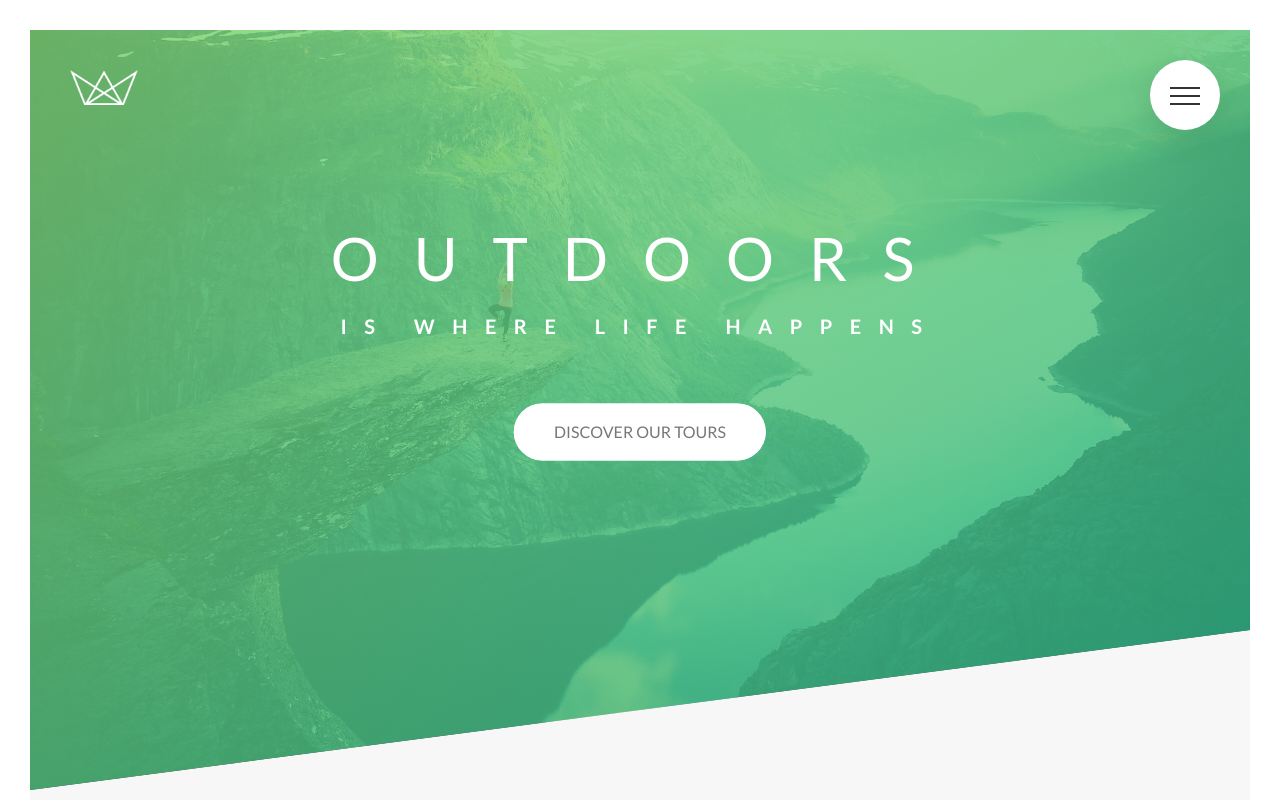
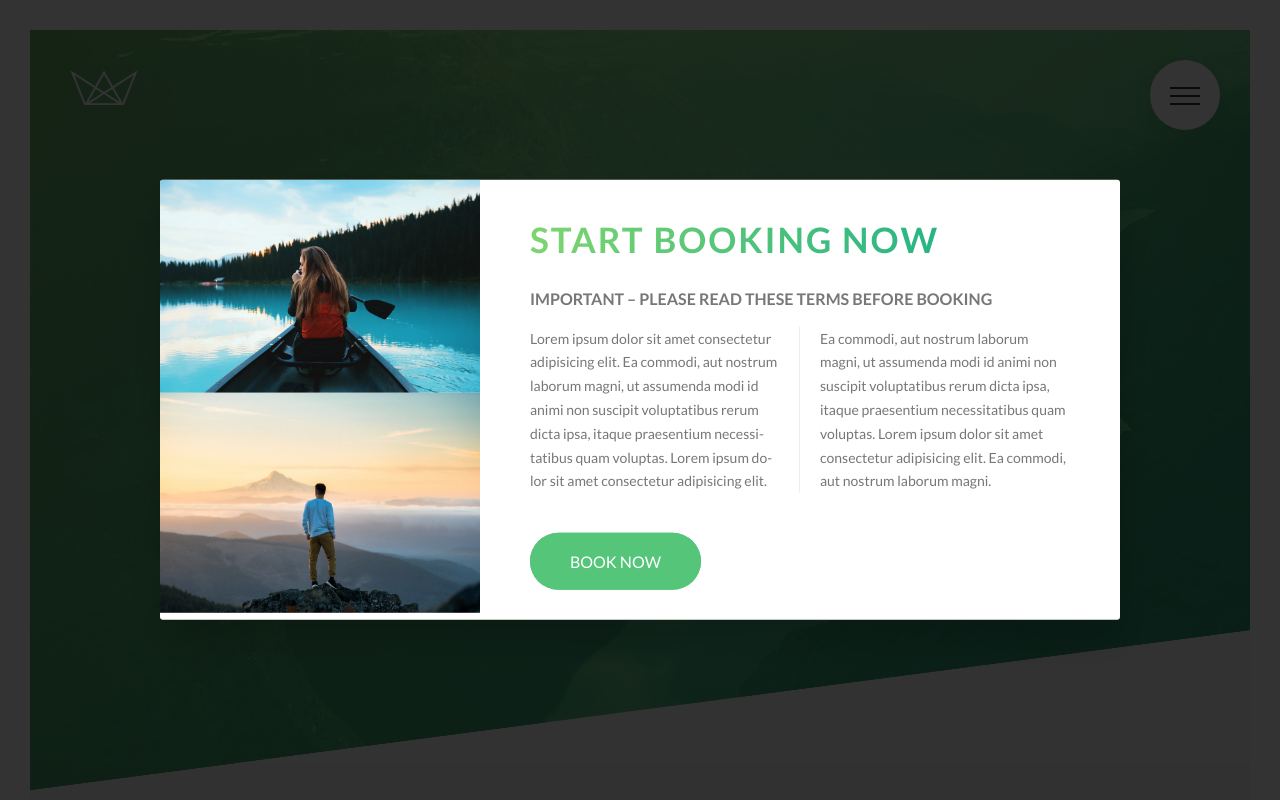
Before and after one commit to SolomanGarcia/new-natours, a website: page index.html in a window 1280 px wide. Shown: the top 800 px of the page. Drawn offline with Linux system fonts and the light colour scheme.

Commit message:
added initial popup

```diff
--- a/index.html
+++ b/index.html
@@ -355,6 +355,23 @@
         </div>
     </footer>
 
+    <div class="popup">
+        <div class="popup__content">
+            <div class="popup__left">
+                <img src="img/nat-8.jpg" alt="Tour photo" class="popup__img">
+                <img src="img/nat-9.jpg" alt="Tour photo" class="popup__img">
+            </div>
+            <div class="popup__right">
+                <h2 class="heading-secondary u-margin-bottom-small">Start booking now</h2>
+                <h3 class="heading-tertiary u-margin-bottom-small">Important &ndash; Please read these terms before booking</h3>
+                <p class="popup__text">
+                    Lorem ipsum dolor sit amet consectetur adipisicing elit. Ea commodi, aut nostrum laborum magni, ut assumenda modi id animi non suscipit voluptatibus rerum dicta ipsa, itaque praesentium necessitatibus quam voluptas.  Lorem ipsum dolor sit amet consectetur adipisicing elit. Ea commodi, aut nostrum laborum magni, ut assumenda modi id animi non suscipit voluptatibus rerum dicta ipsa, itaque praesentium necessitatibus quam voluptas.  Lorem ipsum dolor sit amet consectetur adipisicing elit. Ea commodi, aut nostrum laborum magni.
+                </p>
+                <a href="#" class="btn btn--green">Book now</a>
+            </div>
+        </div>
+    </div>
+
     <!-- <section class="grid-test">
         <div class="row">
             <div class="col-1-of-2">
--- a/sass/abstracts/_mixins.scss
+++ b/sass/abstracts/_mixins.scss
@@ -5,3 +5,10 @@
         clear: both;
     }
 }
+
+@mixin absCenter {
+    position: absolute;
+    top: 50%;
+    left: 50%;
+    transform: translate(-50%, -50%);
+}
--- /dev/null
+++ b/sass/components/_popup.scss
@@ -0,0 +1,47 @@
+.popup {
+    height: 100vh;
+    width: 100%;
+    position: fixed;
+    top: 0;
+    left: 0;
+    background-color: rgba($color-black, .8);
+    z-index: 9999;
+
+    &__content {
+        @include absCenter;
+        width: 75%;
+        background-color: $color-white;
+        box-shadow: 0 2rem 4rem rgba($color-black, .2);
+        border-radius: 3px;
+        display: table;
+        overflow: hidden;
+    }
+
+    &__left {
+        width: 33.3333333%;
+        display: table-cell;
+    }
+
+    &__right {
+        width: 66.6666667%;
+        display: table-cell;
+        vertical-align: middle;
+        padding: 3rem 5rem;
+    }
+
+    &__img {
+        display: block;
+        width: 100%;
+    }
+
+    &__text {
+        font-size: 1.4rem;
+        margin-bottom: 4rem;
+
+        column-count: 2;
+        column-gap: 4rem;
+        column-rule: 1px solid $color-grey-light-2;
+
+        hyphens: auto;
+    }
+}
--- a/sass/main.scss
+++ b/sass/main.scss
@@ -13,6 +13,7 @@
 @import "components/composition";
 @import "components/feature-box.scss";
 @import "components/form";
+@import "components/popup";
 @import "components/story";
 
 @import "layout/footer";
```
Also changed, not shown: css/style.css.
